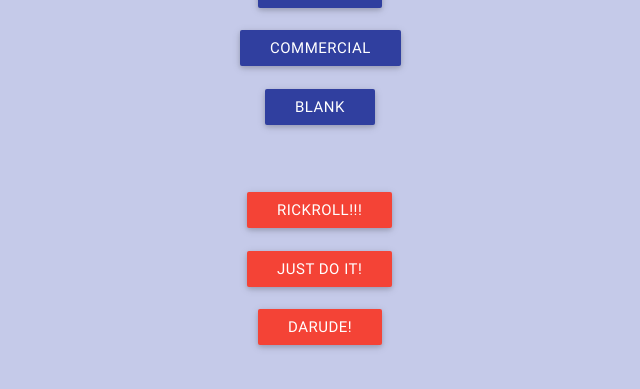
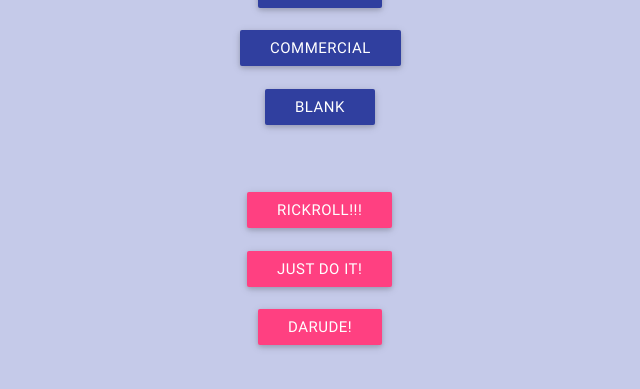
Before and after one commit to wsh32/InvestorFair, a Django app: page /admin/ in a window 1280 px wide. Shown: the part 184-573 px from the top of the page, without its empty margins (320-960 px from the left). Run offline with Django 3.2, Linux system fonts and the light colour scheme.

Commit message:
sorry, it looked horrible kek

```diff
--- a/investorfair/templates/admin.html
+++ b/investorfair/templates/admin.html
@@ -44,9 +44,9 @@
 							<a onclick="blank();" class="waves-effect waves-light btn dark-primary">Blank</a><br><br>
               <br><br>
 
-							<a onclick="rickroll();" class="waves-effect waves-light btn red">RICKROLL!!!</a><br><br>
-							<a onclick="justdoit();" class="waves-effect waves-light btn red">JUST DO IT!</a><br><br>
-							<a onclick="darude();" class="waves-effect waves-light btn red">Darude!</a><br><br>
+							<a onclick="rickroll();" class="waves-effect waves-light btn accent">RICKROLL!!!</a><br><br>
+							<a onclick="justdoit();" class="waves-effect waves-light btn accent">JUST DO IT!</a><br><br>
+							<a onclick="darude();" class="waves-effect waves-light btn accent">Darude!</a><br><br>
             </div>
 					</div>
 				</div>
```
